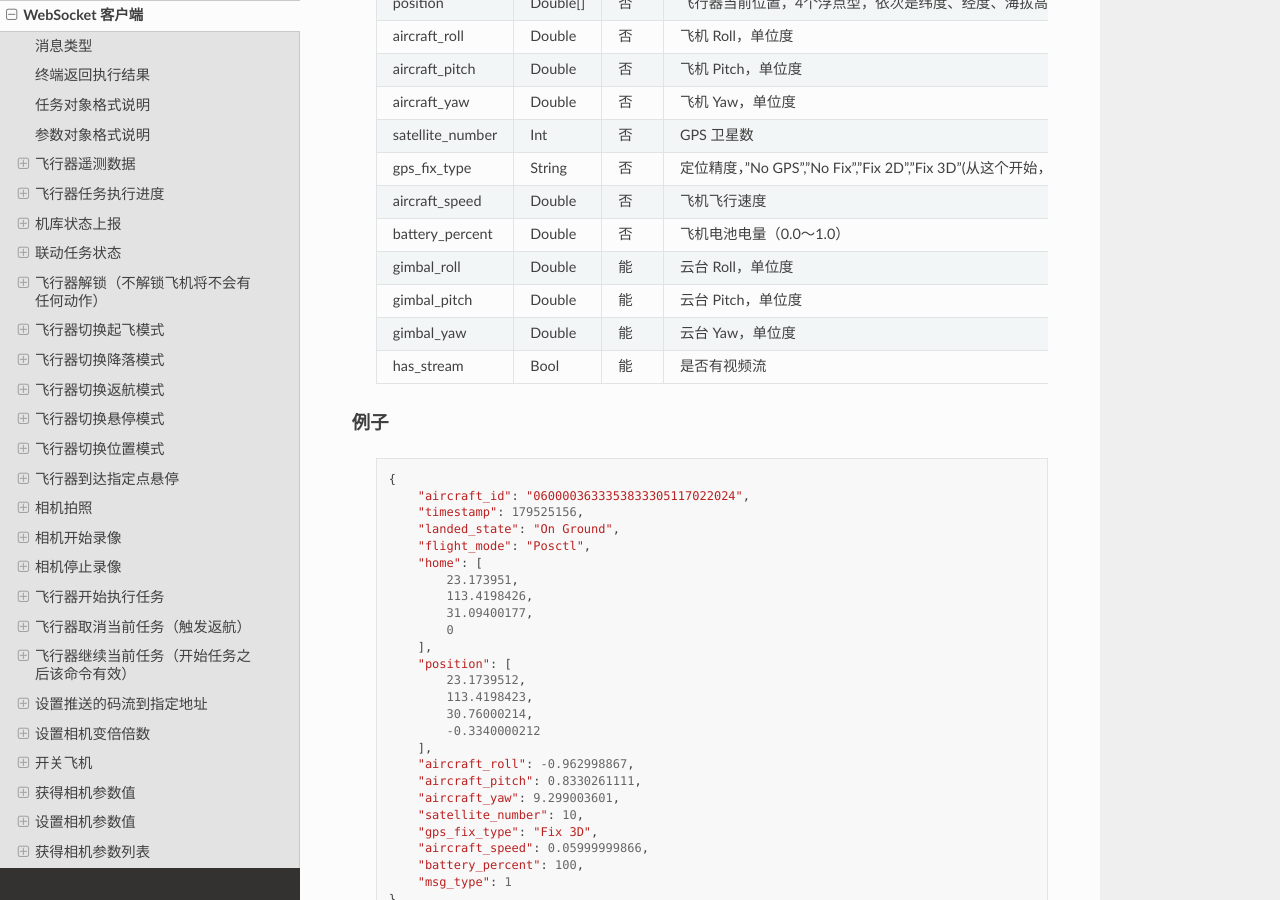
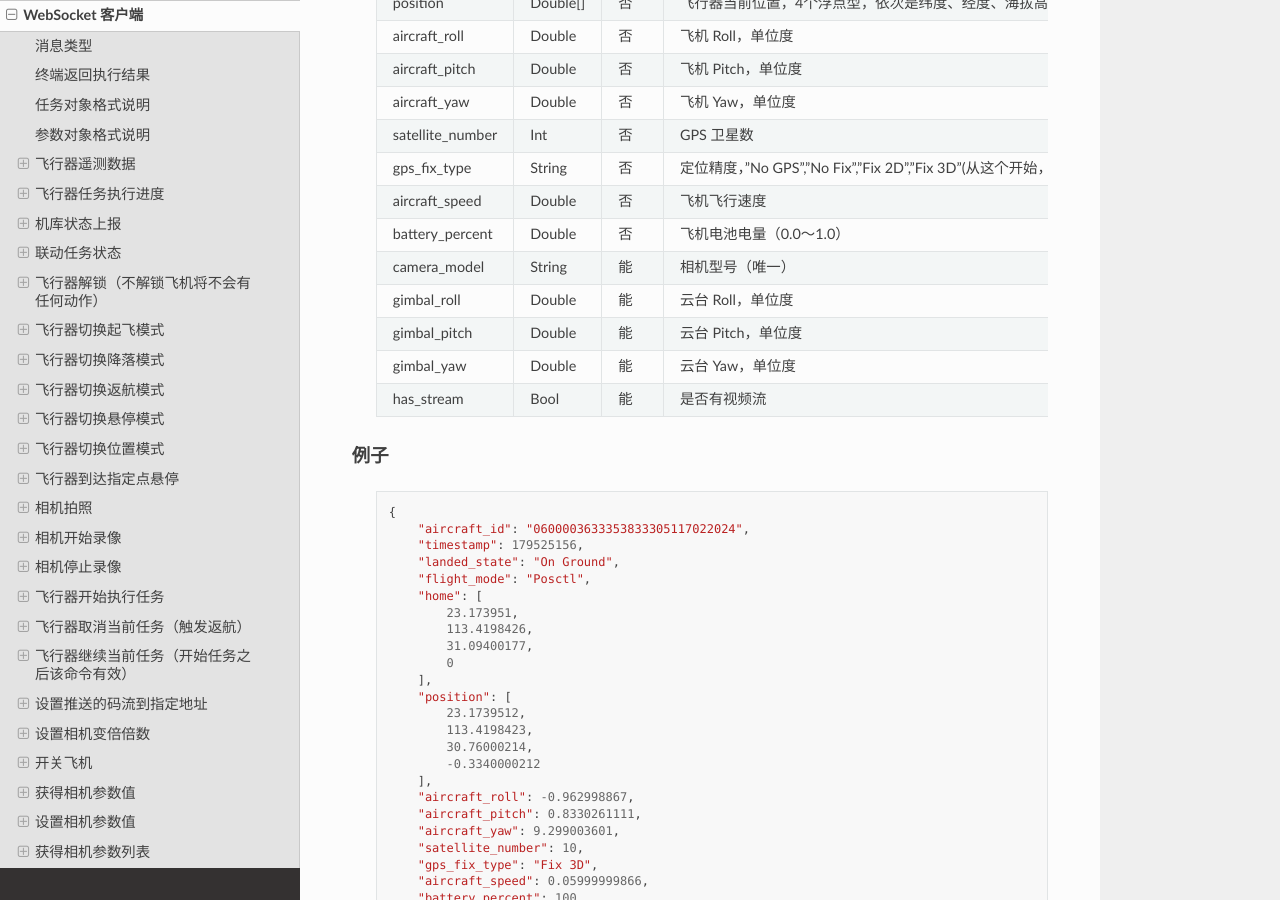
Before and after one commit to CodevDynamics/Docs, a Sphinx documentation site: the page built from source/interface/websocket.rst, in a window 1280 px wide and 900 px high, scrolled down 3758 px. Built offline with Sphinx 7.4.7 and the Read the Docs theme 2.0.0, drawn with Linux system fonts in a browser that asks for light colours.

Commit message:
Add Camera model field.

```diff
--- a/source/interface/mqtt.rst
+++ b/source/interface/mqtt.rst
@@ -172,6 +172,7 @@ MQTT Payload 类型
     gps_fix_type       String      否       定位精度，"No GPS","No Fix","Fix 2D","Fix 3D"(从这个开始，已经完成定位),"Fix Dgps","Rtk Float","Rtk Fixed"
     aircraft_speed     Double      否       飞机飞行速度
     battery_percent    Double      否       飞机电池电量（0.0～1.0）
+    camera_model       String      能       相机型号（唯一）
     gimbal_roll        Double      能       云台 Roll，单位度
     gimbal_pitch       Double      能       云台 Pitch，单位度
     gimbal_yaw         Double      能       云台 Yaw，单位度
--- a/source/interface/websocket.rst
+++ b/source/interface/websocket.rst
@@ -144,6 +144,7 @@ WebSocket 客户端
     gps_fix_type       String      否       定位精度，"No GPS","No Fix","Fix 2D","Fix 3D"(从这个开始，已经完成定位),"Fix Dgps","Rtk Float","Rtk Fixed"
     aircraft_speed     Double      否       飞机飞行速度
     battery_percent    Double      否       飞机电池电量（0.0～1.0）
+    camera_model       String      能       相机型号（唯一）
     gimbal_roll        Double      能       云台 Roll，单位度
     gimbal_pitch       Double      能       云台 Pitch，单位度
     gimbal_yaw         Double      能       云台 Yaw，单位度
```
